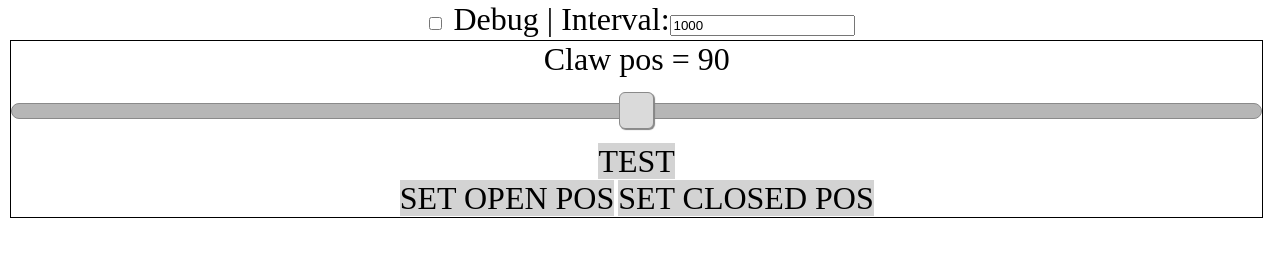
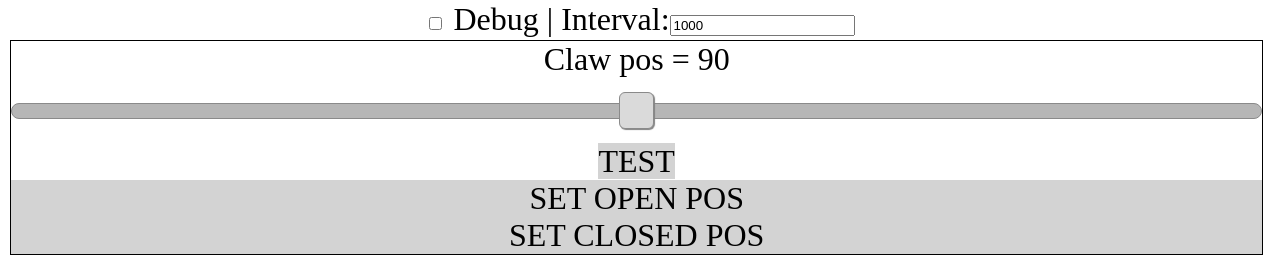
Before and after one commit to Fae-bot/fae-bot, a Flask app: page / in a window 1280 px wide. Shown: the part 1065-1322 px from the top of the page. Before the commit the page ends 1283 px from the top, so only its background shows below. Run offline with Flask 2, Linux system fonts and the light colour scheme.

Commit message:
Calibration of the clawin the main UI

```diff
--- a/server/server.py
+++ b/server/server.py
@@ -5,7 +5,10 @@ from socket import gethostname
 from datetime import datetime as dt
 
 from flask import Flask, render_template_string, render_template, request, send_file, make_response
-app = Flask(__name__,  static_url_path='/static')
+
+
+app = Flask(__name__, static_url_path='/static')
+
 
 timer = dt.now()
 
@@ -121,7 +124,6 @@ class Fae:
 
 
 targets = [[0, 0, 0, 0]]*10
-
 
 @app.route('/')
 def index():
--- a/server/server_claw.py
+++ b/server/server_claw.py
@@ -4,6 +4,7 @@ import subprocess
 
 from flask import Flask, render_template_string, render_template, request, make_response, send_file
 app = Flask(__name__)
+
 
 class FaeClaw:
     def __init__(self, skip=False):
--- a/server/templates/index.html
+++ b/server/templates/index.html
@@ -9,7 +9,8 @@
 
     <script>
 
-var claw_url = "http://192.168.44.2:5001"
+//var claw_url = "http://192.168.44.2:5001"
+var claw_url = "http://0.0.0.0:5001"
 
 var forcerefresh = 0;
 function refresh_image() {
@@ -22,6 +23,13 @@ function post(url) {
 	xhr.open("POST", url, true);
 	xhr.setRequestHeader("Content-type", "application/x-www-form-urlencoded");
 	xhr.send("stepsize="+stepSizeValue+"&speed="+speedValue);
+}
+
+function postsimple(url) {
+	var xhr = new XMLHttpRequest();
+	xhr.open("POST", url, true);
+	xhr.setRequestHeader("Content-type", "application/x-www-form-urlencoded");
+	xhr.send();
 }
 
 function moveClaw(pos){
@@ -85,6 +93,12 @@ function updateServo() {
 	document.getElementById("clawDisplay").innerHTML="Claw pos = "+servoPos;
 }
 
+var servoPos=90;
+function updateServo() {
+	servoPos = document.getElementById("clawPos").value;
+	document.getElementById("clawDisplay").innerHTML="Claw pos = "+servoPos;
+}
+
 window.onload = function(){ updateValue(); updateServo};
 </script>
 
@@ -136,9 +150,9 @@ div.button-grid { width:90%; font-size: 32px; background-color: lightgray; }
 <div>
 	<span class='motor-console'>
 		CLAW:
-		<span class='button' onClick='post("http://192.168.44.2:5001/claw/10")'>OPEN</span>
+		<span class='button' onClick='postsimple(claw_url+"/claw/go_open")'>OPEN</span>
 		&nbsp;
-		<span class='button' onClick='post("http://192.168.44.2:5001/claw/65")'>CLOSE</span>
+		<span class='button' onClick='postsimple(claw_url+"/claw/go_closed")'>CLOSE</span>
 	</span>
 </div>
 <br/>
@@ -166,13 +180,13 @@ div.button-grid { width:90%; font-size: 32px; background-color: lightgray; }
 				     }">
 	Debug</label> | Interval:<input type="text" id="debugInterval" value="1000"></div>
 <!-- <img src="/camera" onClick="refresh_image()" id="camera" > -->
-<span class='motor-console'>
-	<div class="display-big" id="clawDisplay">Claw pos = 90</div>
-	<div><input id="clawPos" type="range" onmousemove="updateServo()" ontouchmove="updateServo()" max="180"/></div>
-	<div><span class="button">TEST</span></div>
-	<span class="button">SET OPEN POS</span>
-	<span class="button">SET CLOSED POS</span>
+		<span class='motor-console'>
+			<div class="display-big" id="clawDisplay">Claw pos = 90</div>
+			<div><input id="clawPos" type="range" onmousemove="updateServo()" ontouchmove="updateServo()" max="180"/></div>
+			<div><span class="button" onClick='postsimple(claw_url+"/claw/"+servoPos)'>TEST</span></div>
+			<div class="button" onClick='postsimple(claw_url+"/claw/set_open/"+servoPos)'>SET OPEN POS</div>
+			<div class="button" onClick='postsimple(claw_url+"/claw/set_closed/"+servoPos)'>SET CLOSED POS</div>
 
-</span>
+		</span>
 
 </body>
```
